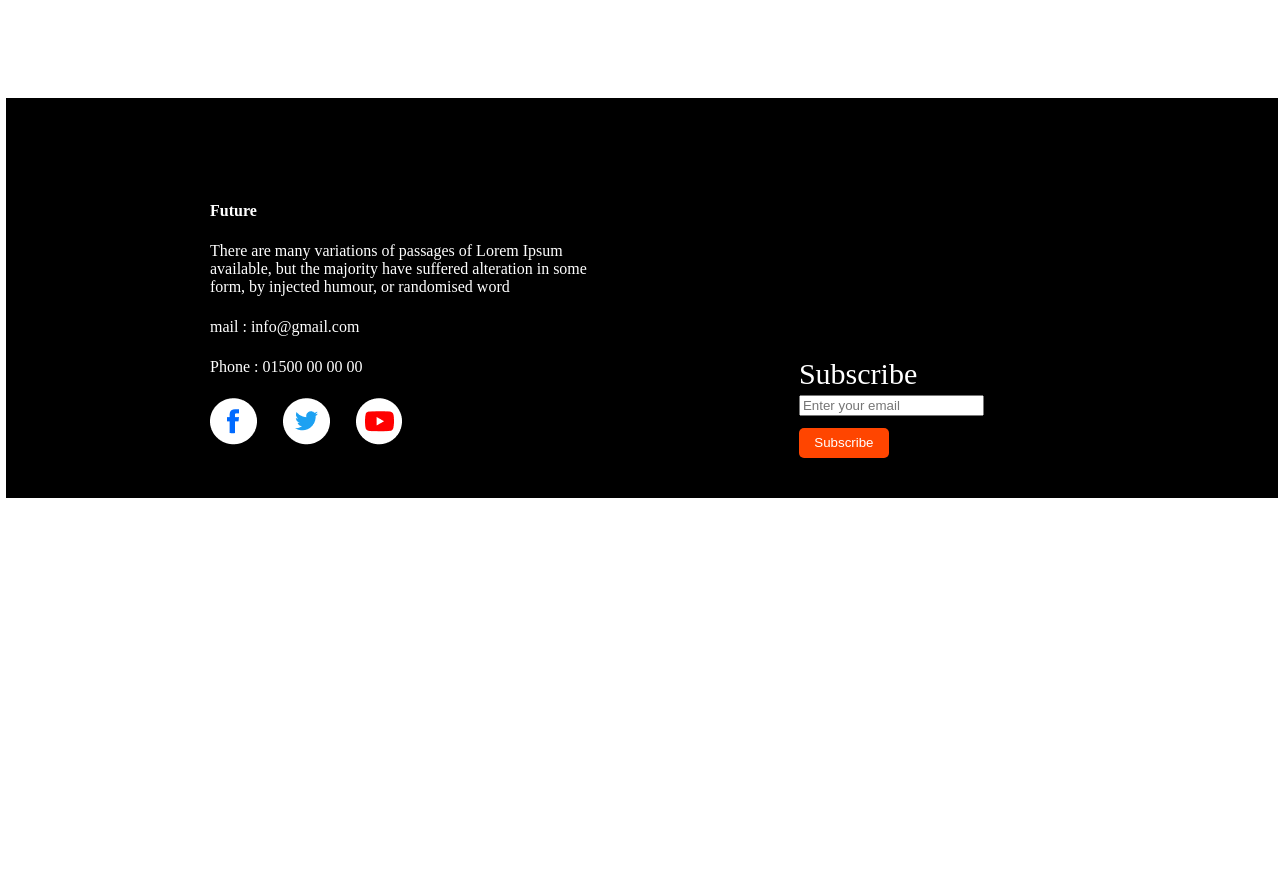
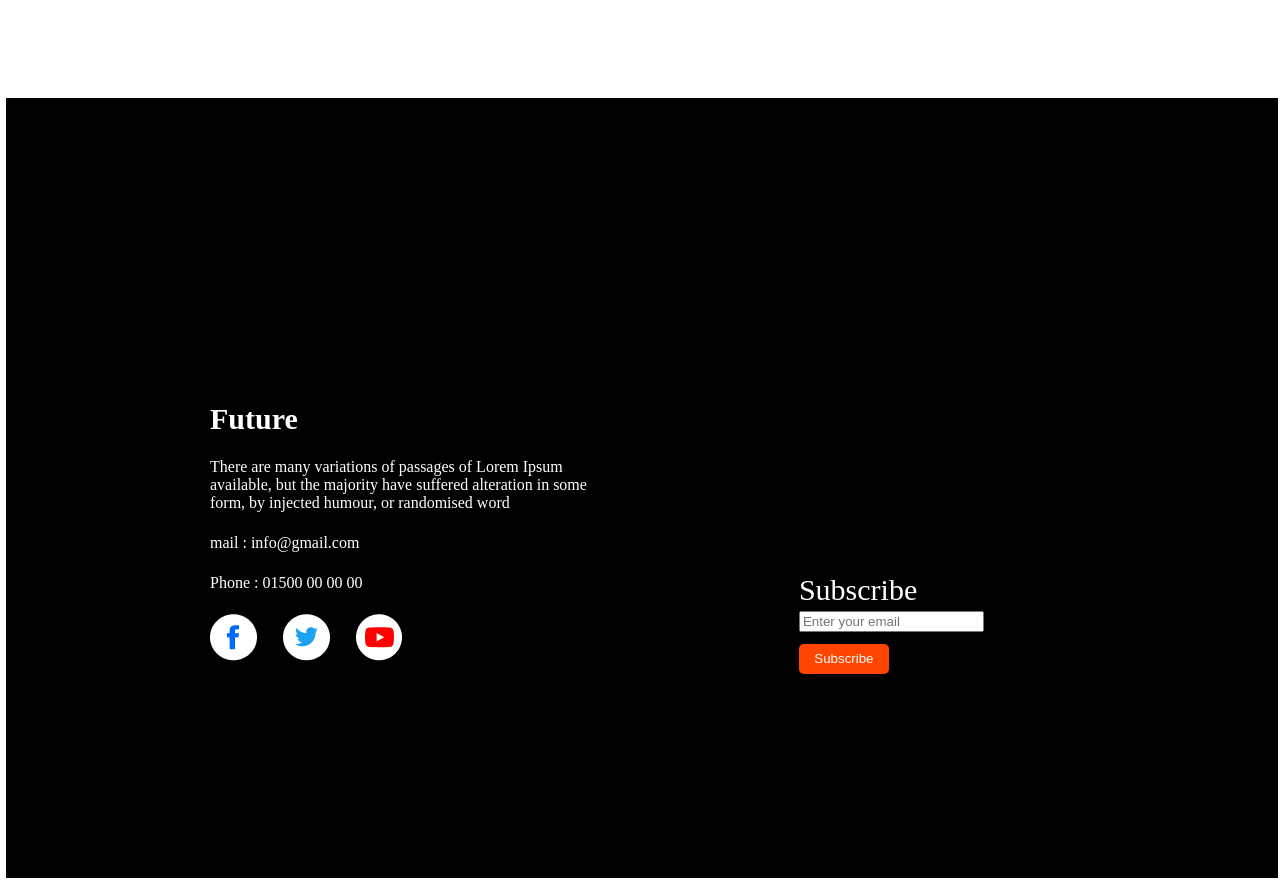
Before and after one commit to siam0297/Assignment-1, a plain HTML site: page index.html in a window 1280 px wide. Shown: the part 2063-2945 px from the top of the page. Before the commit the page ends 2725 px from the top, so only its background shows below. Drawn offline with Linux system fonts and the light colour scheme.

Commit message:
add commit

```diff
--- a/index.html
+++ b/index.html
@@ -100,7 +100,7 @@
         <div class="clss-pra">
 
             <div class="footer-pra">
-                <h4>Future</h4>
+                <h4 style="font-size: 30px;">Future</h4>
                 <br>
                 <p>There are many variations of passages of Lorem Ipsum <br>
                     available, but the majority have suffered alteration in some <br>
--- a/style.css
+++ b/style.css
@@ -141,13 +141,13 @@ h3 {
 
     margin-top: 100px;
     background-color: black;
-    height: 400px;
+    height: 100%;
     width: 100%;
 
 }
 
 .footer-pra {
-    padding-top: 100px;
+    padding-top: 300px;
     margin-left: 200px;
     color: white;
     display: inline-block;
```
